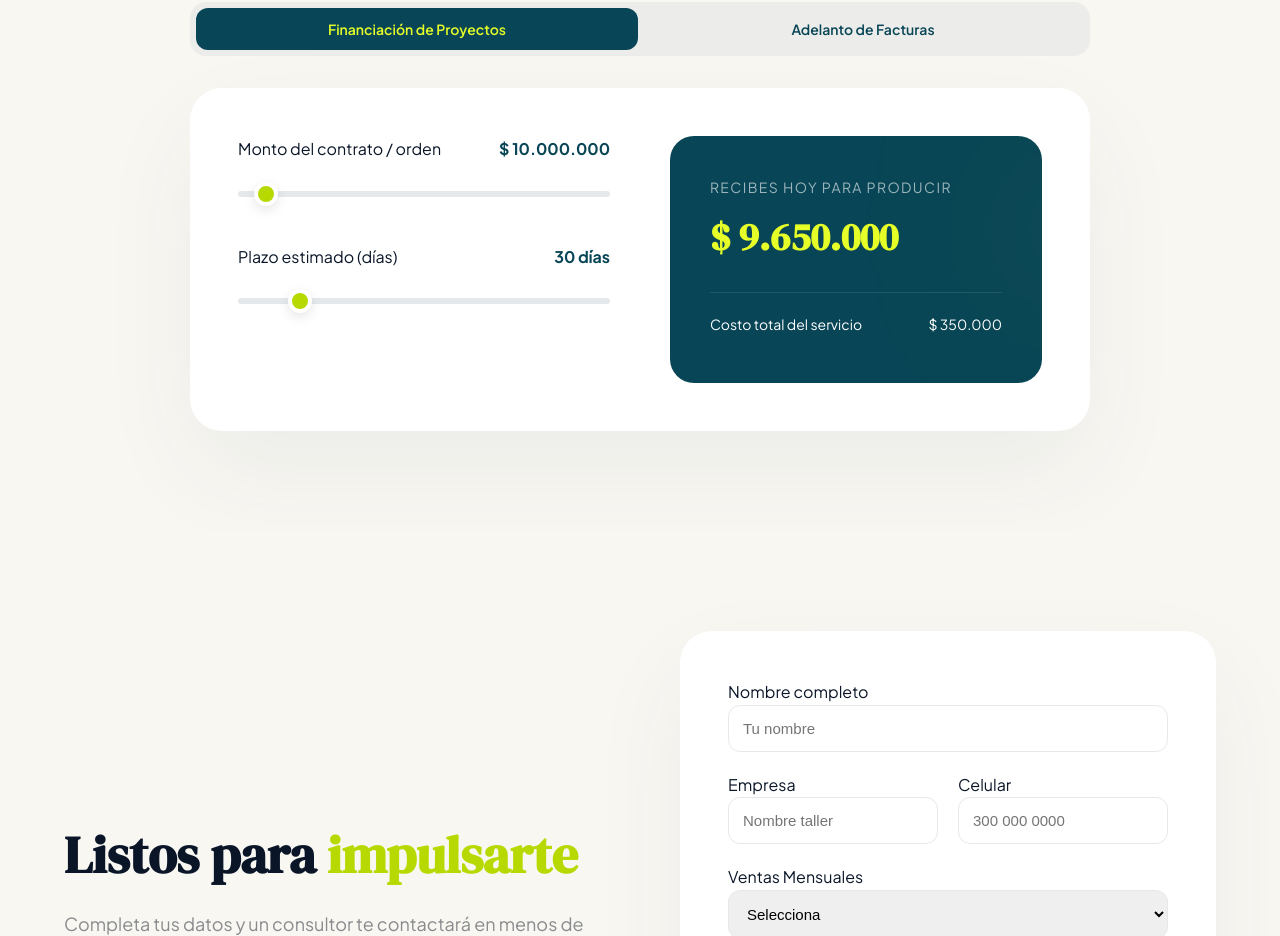
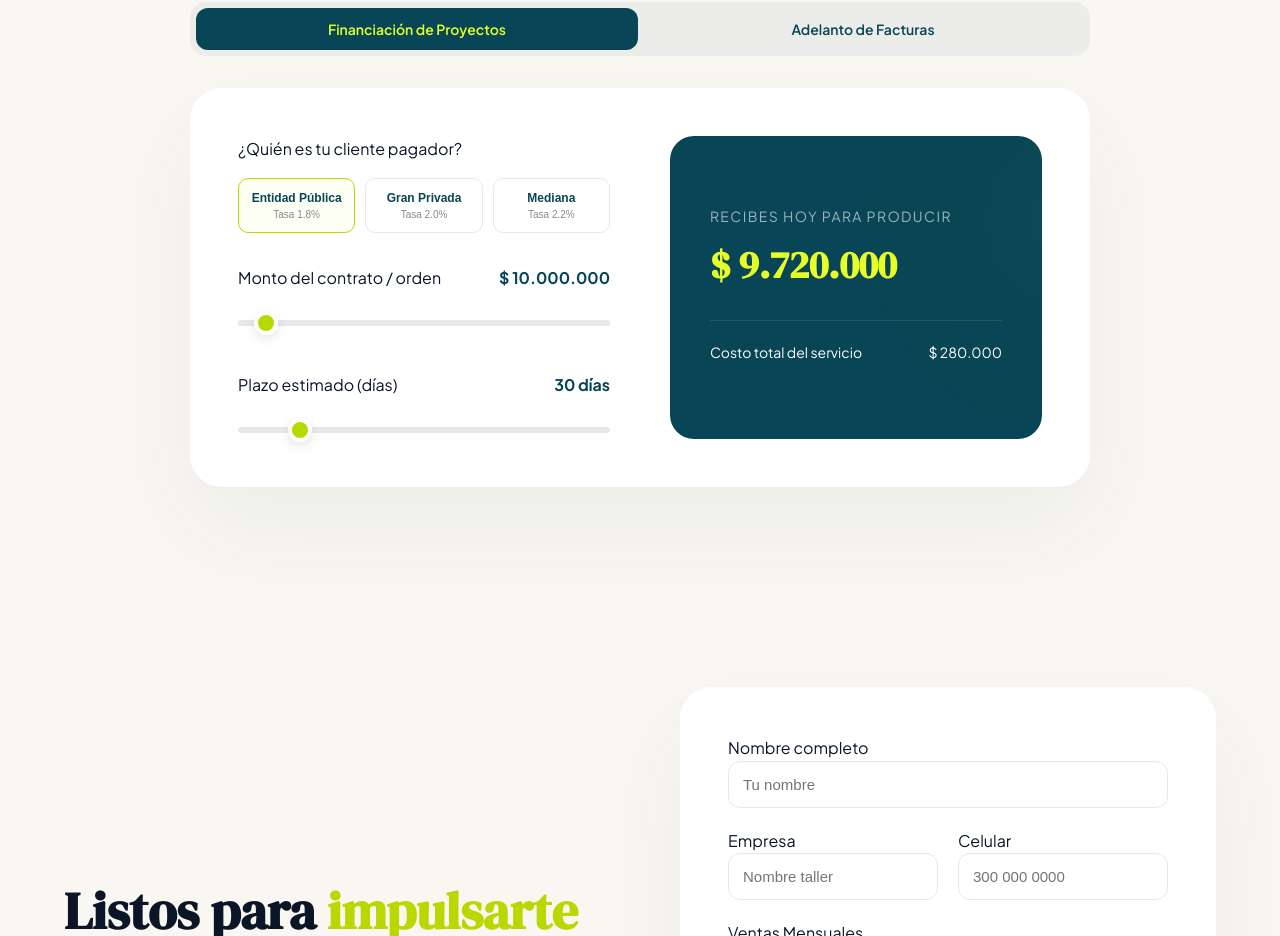
Before and after one commit to Swala-capital/SWALA-Web, a React (Vite) app: page / in a window 1280 px wide. Shown: the part 2580-3516 px from the top of the page. Built offline with nearby package versions, Linux system fonts and the light colour scheme.

Commit message:
Fase 2: Tasa Dinámica - Selector de Perfil de Pagador implementado

```diff
--- a/src/App.jsx
+++ b/src/App.jsx
@@ -205,11 +205,21 @@ const SwalaCalculator = () => {
   const [mode, setMode] = useState('project'); // 'project' or 'invoice'
   const [amount, setAmount] = useState(10000000);
   const [days, setDays] = useState(30);
+  const [payerType, setPayerType] = useState('public'); // 'public', 'large', 'medium'
 
-  // Lógica Base (Se volverá dinámica en la Fase 2)
-  const monthlyRate = 0.025;
-  const platformFee = 0.01;
-  const totalCost = (amount * monthlyRate * (days / 30)) + (amount * platformFee);
+  // Tasas dinámicas por perfil de pagador
+  const rates = {
+    public: 0.018, // 1.8% mensual
+    large: 0.020,  // 2.0% mensual
+    medium: 0.022  // 2.2% mensual
+  };
+
+  const monthlyRate = rates[payerType] || 0.025;
+  const platformFee = 0.01; // 1.0% comisión fija
+
+  const financialCost = amount * monthlyRate * (days / 30);
+  const serviceFee = amount * platformFee;
+  const totalCost = financialCost + serviceFee;
   const netAmount = amount - totalCost;
 
   const formatter = new Intl.NumberFormat('es-CO', {
@@ -263,7 +273,35 @@ const SwalaCalculator = () => {
           display: 'grid', gridTemplateColumns: 'repeat(auto-fit, minmax(300px, 1fr))', gap: '60px',
         }}
       >
-        <div>
+        <div className="calc-inputs">
+          {/* NUEVO SELECTOR DE PAGADOR */}
+          <div style={{ marginBottom: '32px' }}>
+            <label className="swala-label" style={{ marginBottom: '16px', display: 'block' }}>¿Quién es tu cliente pagador?</label>
+            <div style={{ display: 'grid', gridTemplateColumns: '1fr 1fr 1fr', gap: '10px' }}>
+              {[
+                { id: 'public', label: 'Entidad Pública', rate: '1.8%' },
+                { id: 'large', label: 'Gran Privada', rate: '2.0%' },
+                { id: 'medium', label: 'Mediana', rate: '2.2%' }
+              ].map((type) => (
+                <button
+                  key={type.id}
+                  onClick={() => setPayerType(type.id)}
+                  style={{
+                    padding: '12px 8px', borderRadius: '10px', fontSize: '12px', fontWeight: 600,
+                    border: '1px solid',
+                    borderColor: payerType === type.id ? 'var(--color-lima-dark)' : '#E5E9EC',
+                    background: payerType === type.id ? 'rgba(230,255,40,0.05)' : '#fff',
+                    color: 'var(--color-petroleo)',
+                    cursor: 'pointer', transition: '0.2s', textAlign: 'center'
+                  }}
+                >
+                  <div style={{ marginBottom: '4px' }}>{type.label}</div>
+                  <div style={{ fontSize: '10px', color: 'var(--color-gris)', fontWeight: 400 }}>Tasa {type.rate}</div>
+                </button>
+              ))}
+            </div>
+          </div>
+
           <div style={{ marginBottom: '40px' }}>
             <div style={{ display: 'flex', justifyContent: 'space-between', marginBottom: '16px' }}>
               <label className="swala-label">
```
Also changed, not shown: 2 other files (tests, documents, lock files or other folders).
